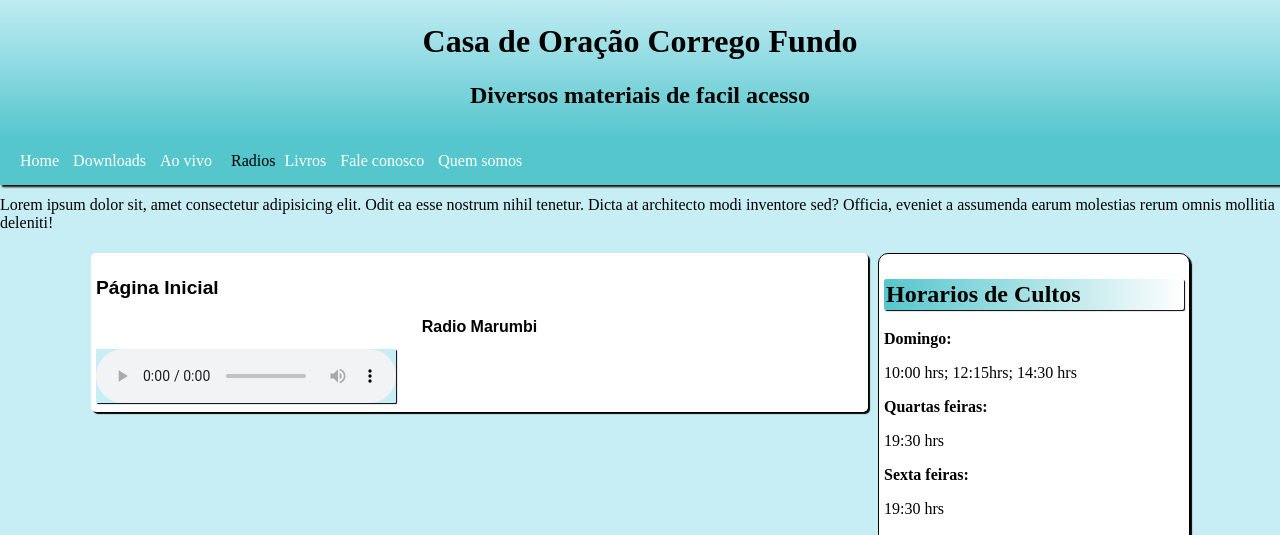
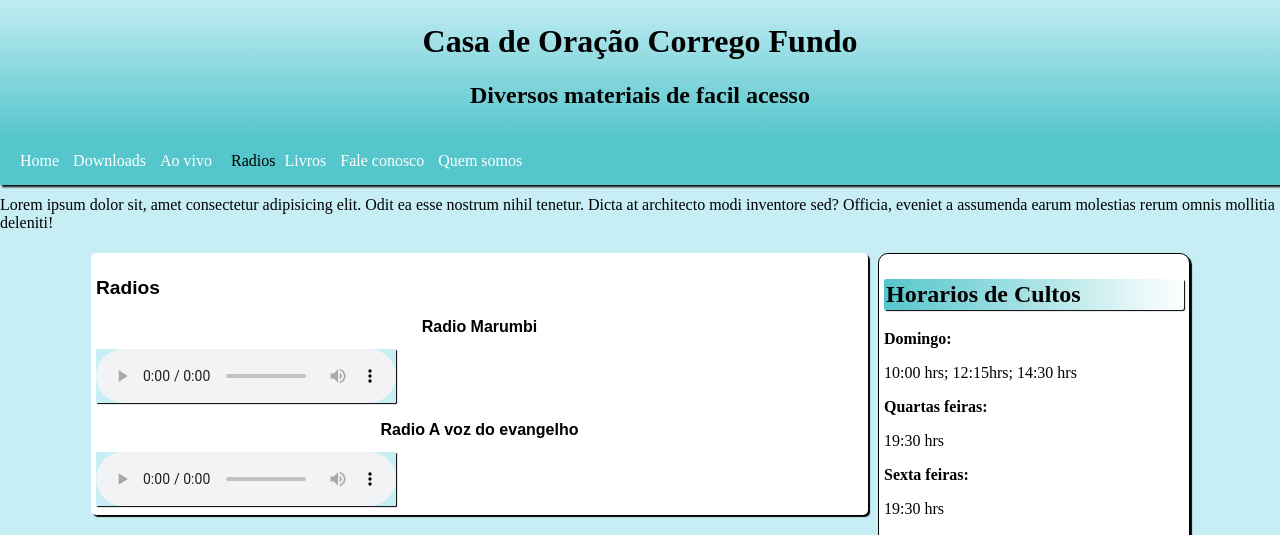
Before and after one commit to andresdiniz/casadeoracao, a plain HTML site: page radios.html in a window 1280 px wide. Shown: the top 535 px of the page. Drawn offline with Linux system fonts and the light colour scheme.

Commit message:
Update radios.html

```diff
--- a/radios.html
+++ b/radios.html
@@ -59,11 +59,12 @@
             <div class="central">
                 <section>
                     <hgroup>
-                        <h3>Página Inicial </h3>
+                        <h3>Radios </h3>
                     </hgroup>
                     <h2>Radio Marumbi</h2>
                     <audio src=" https://live.paineldj.com.br/proxy/marumbyfm885?mp=/stream" controls metadata></audio>
-
+                   <h2>Radio A voz do evangelho</h2>
+                    <audio src=" https://live.paineldj.com.br/proxy/marumbyfm885?mp=/stream" controls metadata></audio>
 
                 </section>
             </div>
```
